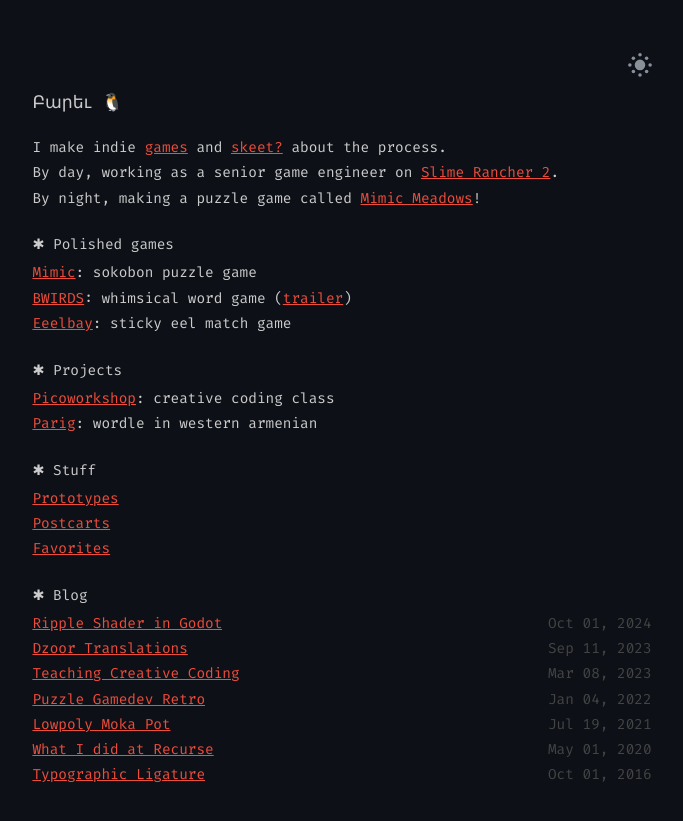
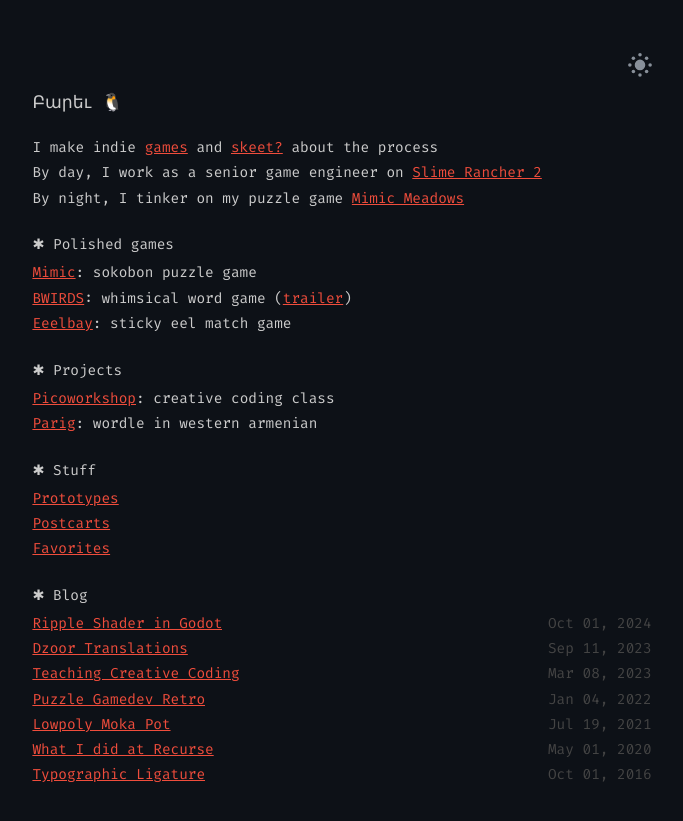
Before and after one commit to sourencho/sourencho.github.io, a Jekyll site: the page built from index.html, in a window 1280 px wide. Shown: the top 821 px of the page, without its empty margins (298-981 px from the left). Built offline with Jekyll 4.4.1, drawn with Linux system fonts in a browser that asks for light colours.

Commit message:
Fix punctuation and wording in index.html

```diff
--- a/index.html
+++ b/index.html
@@ -10,12 +10,12 @@
         </button>
     </div>
     <p>
-        I make indie <a href="https://sourencho.itch.io/">games</a> and <a href="https://bsky.app/profile/sourencho.com">skeet?</a> about the process.
+        I make indie <a href="https://sourencho.itch.io/">games</a> and <a href="https://bsky.app/profile/sourencho.com">skeet?</a> about the process
     </p>
     <p>
-        By day, working as a senior game engineer on <a href="https://store.steampowered.com/app/1657630/Slime_Rancher_2/" target="_blank">Slime Rancher 2</a>.
+        By day, I work as a senior game engineer on <a href="https://store.steampowered.com/app/1657630/Slime_Rancher_2/" target="_blank">Slime Rancher 2</a>
       <br>
-        By night, making a puzzle game called <a href="https://store.steampowered.com/app/4136640/Mimic_Meadows/"> Mimic Meadows</a>!
+        By night, I tinker on my puzzle game <a href="https://store.steampowered.com/app/4136640/Mimic_Meadows/"> Mimic Meadows</a>
     </p>
 </section>
 
```
